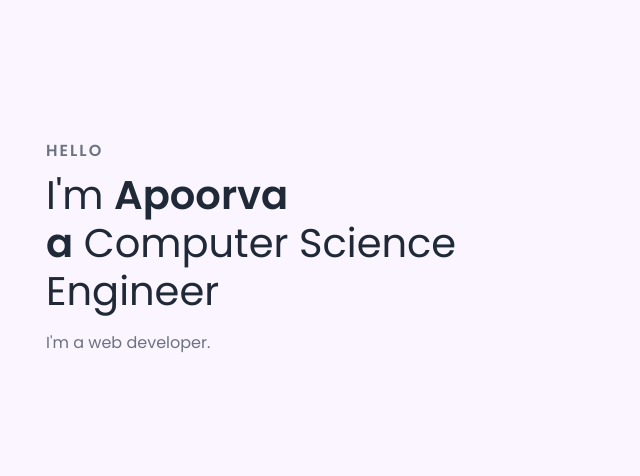
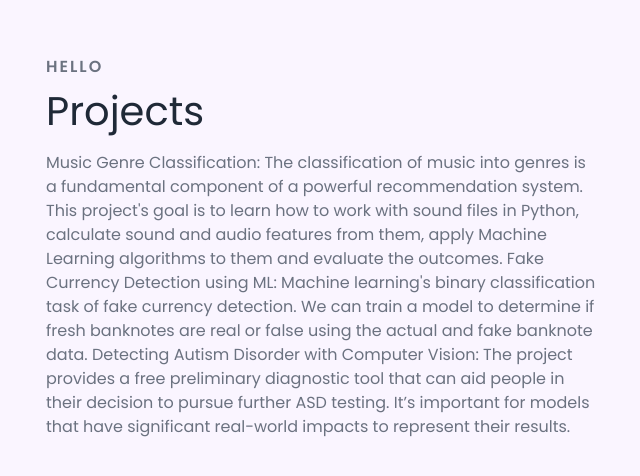
Before and after one commit to bandiapoorva/bandiapoorva.github.io, a plain HTML site: page index.html in a window 1280 px wide. Shown: the part 938-1414 px from the top of the page, without its empty margins (10-650 px from the left). Drawn offline with nearby package versions, Linux system fonts and the light colour scheme.

Commit message:
Update index.html

```diff
--- a/index.html
+++ b/index.html
@@ -55,10 +55,13 @@
         <div class="content">
           <p class="subtitle">HELLO</p>
           <h1 class="title">
-            I'm <span>Apoorva<br />a</span> Computer Science Engineer
+           Projects
           </h1>
           <p class="description">
-            I'm a web developer.
+Music Genre Classification:  The classification of music into genres is a fundamental component of a powerful recommendation system. This project's goal is to learn how to work with sound files in Python, calculate sound and audio features from them, apply Machine Learning algorithms to them
+and evaluate the outcomes.
+Fake Currency Detection using ML: Machine learning's binary classification task of fake currency detection. We can train a model to determine if fresh banknotes are real or false using the actual and fake banknote data.
+Detecting Autism Disorder with Computer Vision: The project provides a free preliminary diagnostic tool that can aid people in their decision to pursue further ASD testing. It’s important for models that have significant real-world impacts to represent their results.
           </p>
   </body>
 </html>
```
